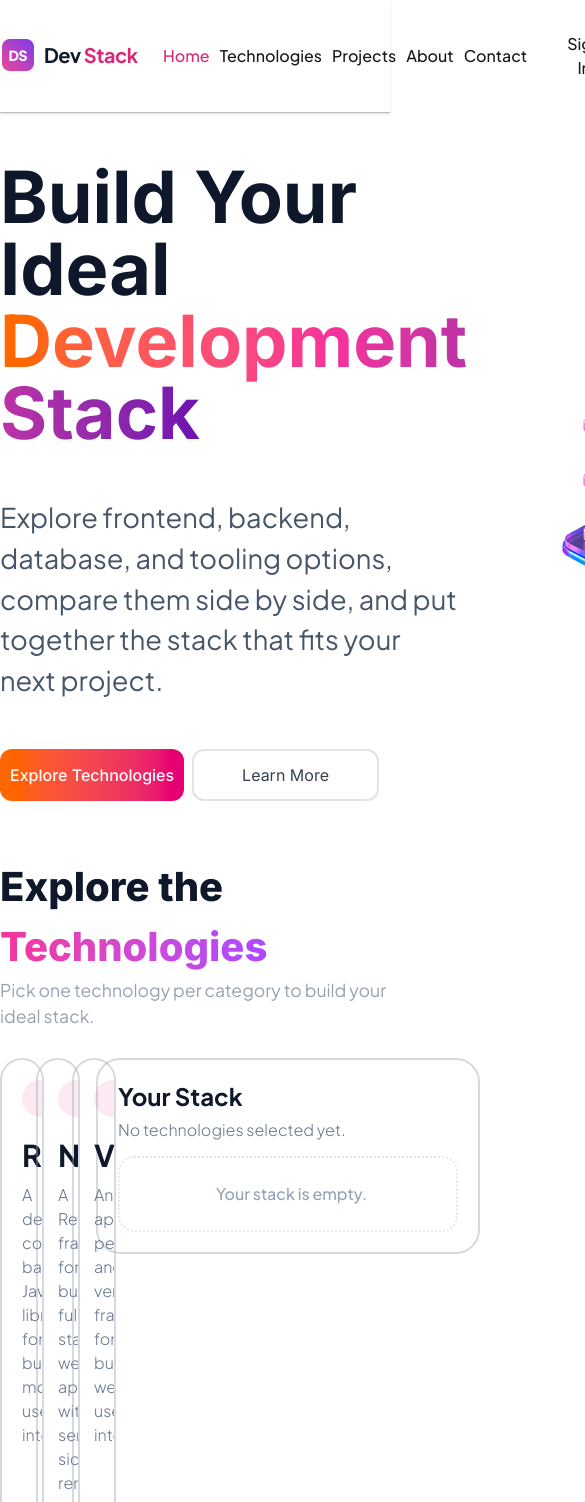
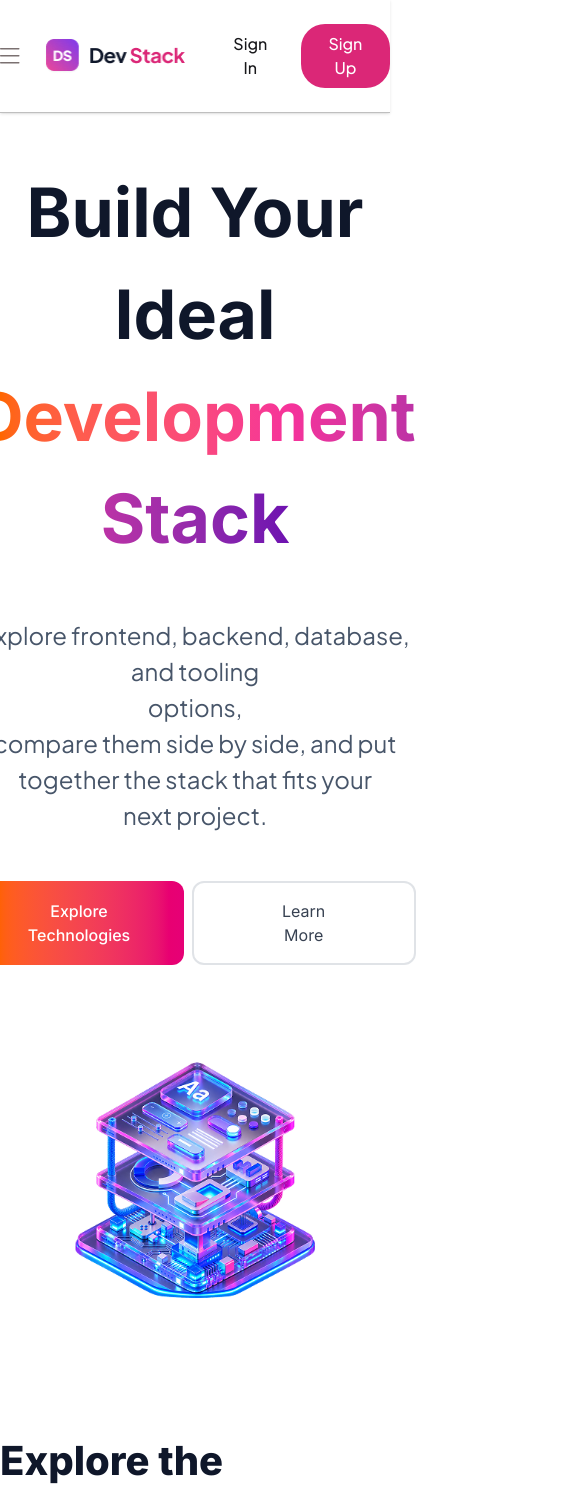
Before and after one commit to devSSayed/A05-B14-Project, a React (Vite) app: page / in a window 390 px wide. Shown: the top 1502 px of the page, 585 px wide, since content can reach past the window. Built offline with nearby package versions, Linux system fonts and the light colour scheme; grey boxes are pictures that could not be loaded.

Commit message:
Maked the website Responsive

```diff
--- a/src/Components/Footer.tsx
+++ b/src/Components/Footer.tsx
@@ -2,23 +2,27 @@ import FooterLogo from '../assets/text-logo.png'
 
 const Footer = () => {
     return (
-        <div className='container mx-auto mt-60'>
-            <div className=' flex justify-between items-center gap-36'>
-                <div className='flex flex-col justify-between gap-4'>
-                    <div>
+        <div className='mt-50 border-t-2 border-[#F1F5F9]'>
+            <div className='container mx-auto mt-30 xl:pr-48 flex justify-center xl:justify-between items-center gap-36'>
+                <div className='flex flex-col items-center gap-4'>
+                    <div className='flex flex-col justify-between items-center xl:items-start'>
                         <img className='w-36' src={FooterLogo} alt="MainLogo" />
-                        <p className='font-jakarta text-[#64748B] text-[15px] mt-3.5'>Curated tools, technologies, and resources for developers building <br />
+                        <p className='font-jakarta text-[#64748B] text-[15px] text-center xl:text-start mt-3.5'>Curated tools, technologies, and resources for developers <br className='xl:hidden' /> building <br className='hidden xl:block' />
                             modern software.</p>
                     </div>
 
-                    <ul className='flex justify-between items-center pr-64'>
+
+                    <ul className='flex justify-between items-center gap-6 xl:pr-64'>
                         <li className='font-jakarta font-semibold text-[#475569] hover:text-blue-500 cursor-pointer'>GitHub</li>
+                        <span className='text-[#475569] xl:hidden'>&bull;</span>
                         <li className='font-jakarta font-semibold text-[#475569] hover:text-blue-500 cursor-pointer'>Twitter</li>
+                        <span className='text-[#475569] xl:hidden'>&bull;</span>
                         <li className='font-jakarta font-semibold text-[#475569] hover:text-blue-500 cursor-pointer'>Linkdin</li>
                     </ul>
+
                 </div>
 
-                <div className='flex flex-col justify-between gap-4'>
+                <div className='hidden xl:flex flex-col justify-between gap-4 '>
                     <p className='font-jakarta font-semibold text-[#0F172A]'>PRODUCT</p>
 
                     <ul className='flex flex-col justify-between gap-1.5'>
@@ -28,7 +32,7 @@ const Footer = () => {
                     </ul>
                 </div>
 
-                <div className='flex flex-col justify-between gap-4'>
+                <div className='hidden xl:flex flex-col justify-between gap-4'>
                     <p className='font-jakarta font-semibold text-[#0F172A]'>COMPANY</p>
 
                     <ul className='flex flex-col gap-1.5'>
@@ -38,7 +42,7 @@ const Footer = () => {
                     </ul>
                 </div>
 
-                <div className='flex flex-col justify-between gap-4'>
+                <div className='hidden xl:flex flex-col justify-between gap-4'>
                     <p className='font-jakarta font-semibold text-[#0F172A]'>LEGAL</p>
 
                     <ul className='flex flex-col justify-between gap-1.5'>
@@ -49,14 +53,14 @@ const Footer = () => {
 
             </div>
 
-            <div className='mt-16 mb-8'>
+            <div className='container mx-auto mt-16 mb-8'>
                 <div className="divider"></div>
-                <div className='flex justify-between items-center'>
-                    <p className='font-jakarta text-[#94A3B8] text-[15px]'>© 2026 Dev Stack. All rights reserved.</p>
+                <div className='flex justify-between items-center sm:px-5 '>
+                    <p className='font-jakarta text-[#94A3B8] text-[14px] xl:text-[15px]'>© 2026 Dev Stack. All rights reserved.</p>
 
                     <ul className='flex items-center gap-4'>
-                        <li className='font-jakarta text-[#94A3B8] hover:text-blue-500 hover:underline cursor-pointer'>Privacy</li>
-                        <li className='font-jakarta text-[#94A3B8] hover:text-blue-500 hover:underline cursor-pointer'>Terms</li>
+                        <li className='font-jakarta text-[14px] xl:text-[1rem] text-[#94A3B8] hover:text-blue-500 hover:underline cursor-pointer'>Privacy</li>
+                        <li className='font-jakarta text-[14px] xl:text-[1rem] text-[#94A3B8] hover:text-blue-500 hover:underline cursor-pointer'>Terms</li>
                     </ul>
                 </div>
             </div>
--- a/src/Components/HeroSec.tsx
+++ b/src/Components/HeroSec.tsx
@@ -3,20 +3,20 @@ import HeroImg from '../assets/banner-stack.png'
 const HeroSec = () => {
     return (
         <section className='mt-12'>
-            <div className='container mx-auto flex justify-between items-center gap-5'>
+            <div className='container mx-auto xl:flex xl:flex-row xl:justify-between items-center gap-5 flex flex-col md:flex-col justify-between'>
                 <div className='flex flex-col justify-between gap-12'>
-                    <h2 className='font-inter text-7xl font-bold text-[#0F172A]'>Build Your Ideal <br /> <span className='bg-linear-to-r from-orange-500 via-pink-500 to-purple-800 bg-clip-text text-transparent'>Development Stack</span></h2>
-                    <p className='font-jakarta text-[1.7rem] text-[#475569]'>Explore frontend, backend, database, and tooling options,<br />
-                        compare them side by side, and put together the stack that fits your <br />
+                    <h2 className='font-inter text-[68px] text-center xl:text-start md:text-center xl:text-7xl font-bold text-[#0F172A]'>Build Your Ideal <br /> <span className='bg-linear-to-r from-orange-500 via-pink-500 to-purple-800 bg-clip-text text-transparent'>Development Stack</span></h2>
+                    <p className='text-center xl:text-start md:text-center font-jakarta text-[1.5rem] md:text-[1.5rem] xl:text-[1.7rem] text-[#475569]'>Explore frontend, backend, database, and tooling <br className='md:hidden xl:hidden'/> options, <br className='sm:hidden ' />
+                        compare them side by side, and put together the stack that fits your <br className='sm:hidden' />
                         next project.</p>
 
-                    <div className='flex gap-2'>
-                        <button className="py-3 px-2.5 rounded-xl font-inter font-medium text-white cursor-pointer bg-linear-to-r from-orange-500 to-pink-600">Explore Technologies</button>
-                        <button className="py-3 px-12 rounded-xl font-inter cursor-pointer text-[#374151] border-2 border-gray-400/30 hover:bg-gray-400/30 active:bg-gray-400/70">Learn More</button>
+                    <div className='flex gap-2 justify-center xl:justify-start'>
+                        <button className="py-4 px-12 xl:py-3 xl:px-2.5 rounded-xl font-inter font-medium text-white cursor-pointer bg-linear-to-r from-orange-500 to-pink-600">Explore Technologies</button>
+                        <button className="py-4 px-20 xl:py-3 xl:px-12 rounded-xl font-inter cursor-pointer text-[#374151] border-2 border-gray-400/30 hover:bg-gray-400/30 active:bg-gray-400/70">Learn More</button>
                     </div>
                 </div>
 
-                <img src={HeroImg} alt="Banner Stack Img" />
+                <img className='' src={HeroImg} alt="Banner Stack Img" />
             </div>
 
         </section>
--- a/src/Components/Technologies/Technologies.tsx
+++ b/src/Components/Technologies/Technologies.tsx
@@ -15,7 +15,7 @@ const Technologies = ({ TechnologyPromise }: iTechnologyProps) => {
     const [selectedToStack, setSelectedToStack] = useState<iTechType[]>([])
 
 
-    const handleRemoveStackCard = (TechnoCard:iTechType) =>{
+    const handleRemoveStackCard = (TechnoCard: iTechType) => {
         const restStackCards = selectedToStack.filter((selectedCard) => selectedCard.name !== TechnoCard.name)
 
         setSelectedToStack(restStackCards)
@@ -30,18 +30,20 @@ const Technologies = ({ TechnologyPromise }: iTechnologyProps) => {
             </div>
 
 
-            <div className="container mx-auto flex gap-6">
-                <div className=" grid grid-cols-3 gap-9">
+            <div className="container mx-auto grid xl:grid-cols-4 md:grid-cols-2 gap-6">
+                <div className=" grid xl:grid-cols-3 md:grid-cols-2 xl:col-span-3 md:col-span-2 gap-9">
                     {
                         Technologys.map((Technology: iTechType) => {
-                            return <TechnologyCards key={Technology.key} Technologys={Technology} selectedToStack={selectedToStack} setSelectedToStack={setSelectedToStack}  />
+                            return <TechnologyCards key={Technology.key} Technologys={Technology} selectedToStack={selectedToStack} setSelectedToStack={setSelectedToStack} />
                         })
                     }
                 </div>
 
+                <div className="xl:col-span-1 md:col-span-2">
+                    <TechnologyStack selectedToStack={selectedToStack} setSelectedToStack={setSelectedToStack} handleRemoveStackCard={handleRemoveStackCard} />
+                </div>
+            </div>
 
-                <TechnologyStack selectedToStack={selectedToStack} setSelectedToStack={setSelectedToStack} handleRemoveStackCard={handleRemoveStackCard} />
-            </div>
 
 
 
--- a/src/Components/Technologies/TechnologyStack.tsx
+++ b/src/Components/Technologies/TechnologyStack.tsx
@@ -21,7 +21,7 @@ const TechnologyStack = ({ selectedToStack, setSelectedToStack, handleRemoveStac
     }
 
     return (
-        <div className=" flex flex-col gap-3.5 border-gray-400/40 min-h-32 rounded-3xl h-fit min-w-96 mt-7 border-2 p-5">
+        <div className=" flex flex-col gap-3.5 border-gray-400/40 min-h-32 rounded-3xl h-fit w-full shrink-0 mt-7 border-2 p-5">
             <div>
                 <h2 className="text-[#0F172A] font-jakarta font-bold text-2xl mb-1.5">Your Stack</h2>
                 <p className="font-jakarta font-light text-[#64748B]">{selectedToStack.length === 0 ? "No technologies selected yet." : `${selectedToStack.length} Technology Selected`}</p>
@@ -29,7 +29,7 @@ const TechnologyStack = ({ selectedToStack, setSelectedToStack, handleRemoveStac
 
             <div className="mt-auto">
                 {selectedToStack.length === 0 ? (
-                    <p className="whitespace-nowrap px-24 py-6 border-2 border-dotted rounded-2xl border-[#E2E8F0] font-jakarta font-medium text-[#94A3B8]">Your stack is empty.</p>
+                    <p className="whitespace-nowrap flex justify-center items-center px-24 py-6 border-2 border-dotted rounded-2xl border-[#E2E8F0] font-jakarta font-medium text-[#94A3B8]">Your stack is empty.</p>
                 ) : (
                     <div>
                         {
--- a/src/Components/navBar.tsx
+++ b/src/Components/navBar.tsx
@@ -1,12 +1,14 @@
 import MainLogo from '../assets/text-logo.png'
+import hamIcon from '../assets/hamburger.png'
 
 const navBar = () => {
     return (
         <nav className="border-b border-black/25 sticky top-0 z-50 bg-white/50 backdrop-blur-md shadow-sm">
-            <div className="flex justify-between items-center gap-6 py-6 container mx-auto">
+            <div className="flex justify-between items-center gap-6 py-6 sm:px-5 container mx-auto">
+                <img className='md:hidden' src={hamIcon} alt="" />
                 <img className='w-36' src={MainLogo} alt="Main Logo" />
 
-                <ul className="flex justify-between items-center gap-2.5 ">
+                <ul className="hidden md:flex justify-between items-center gap-2.5 ">
                     <li className='font-jakarta text-[#DB2777] font-medium cursor-pointer'>Home</li>
                     <li className='font-jakarta font-medium cursor-pointer hover:text-purple-600'>Technologies</li>
                     <li className='font-jakarta font-medium cursor-pointer hover:text-purple-600'>Projects</li>
```
